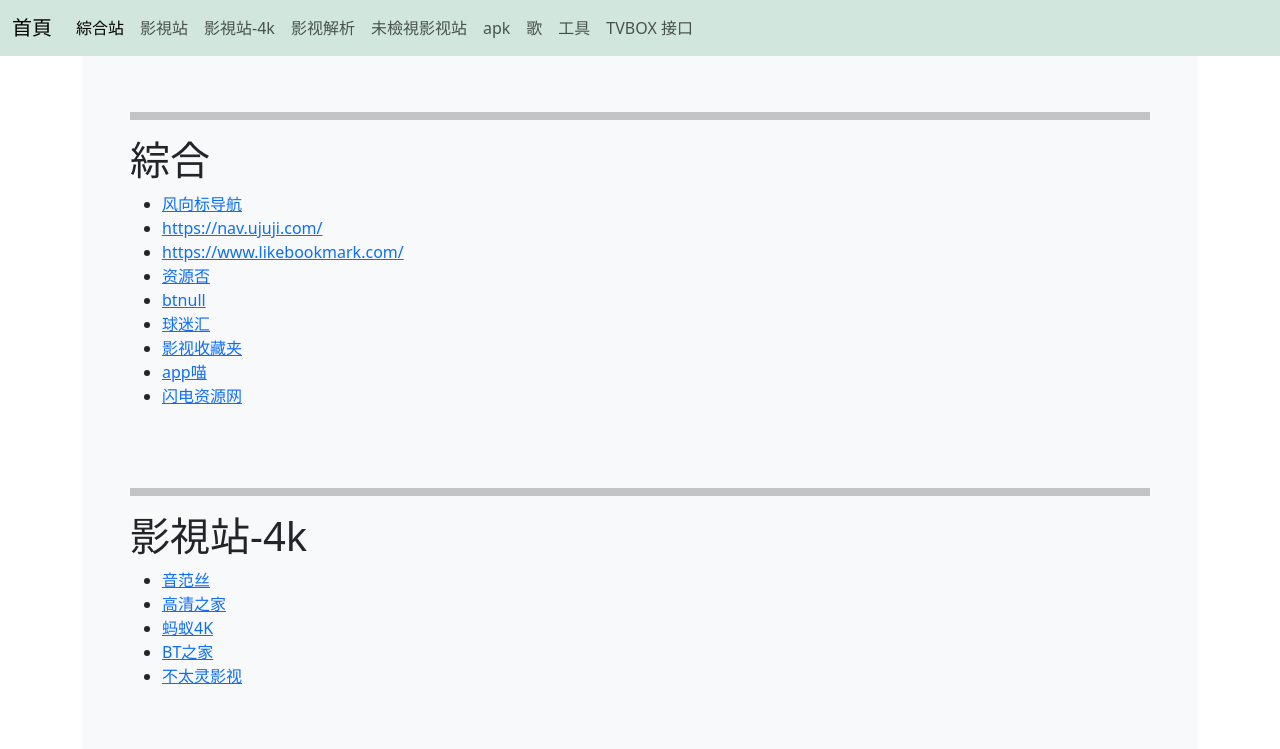
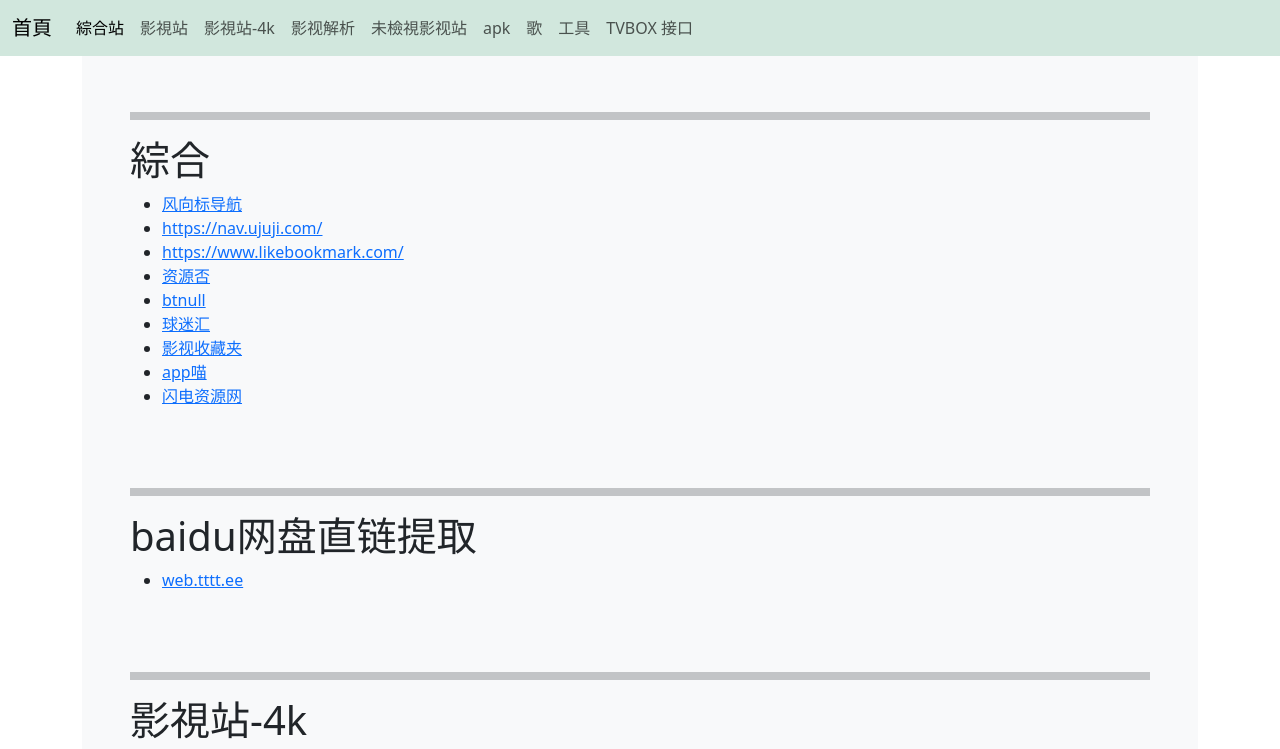
Before and after one commit to psx1lin/media, a plain HTML site: page index.html in a window 1280 px wide. Shown: the top 749 px of the page. Drawn offline with nearby package versions, Linux system fonts and the light colour scheme.

Commit message:
Update index.html

```diff
--- a/index.html
+++ b/index.html
@@ -82,6 +82,13 @@
 				<li><a target="_blank" href="https://ysscj.com/">影视收藏夹</a></li>
 				<li><a target="_blank" href="https://www.appmiu.com/live">app喵</a></li>
 				<li><a target="_blank" href="https://shan04.com/">闪电资源网</a></li>
+			</ul>
+
+<h1 id="id_All">　</h1>
+			<hr>
+			<h1 >baidu网盘直链提取</h1>
+			<ul>
+				<li><a target="_blank" href="web.tttt.ee">web.tttt.ee</a></li>
 			</ul>
 
 			<h1 id="id_ok_4k">　</h1>
```
